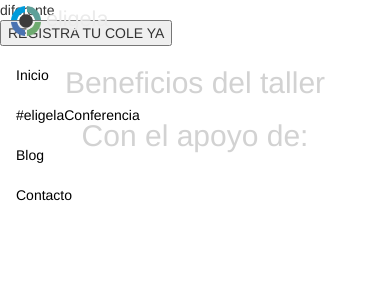
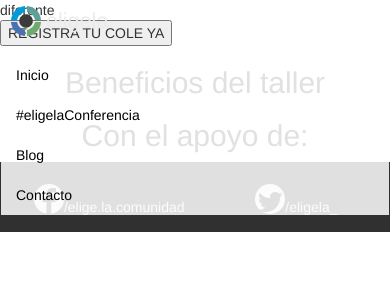
Before and after one commit to SrFuego/eligela, a Django app: template apps/principal/templates/principal/conferencia.html in a window 390 px wide, after a click on "Toggle navigation". Shown: the top 300 px of the page. Run offline with Django 3.2, Linux system fonts and the light colour scheme; the template is opened without the code that fills it, so the values that code supplies are empty; parts of the project's set-up code (start-up, migrations or seed data) failed here and were passed over; some libraries are stand-ins or nearby versions.

Commit message:
index completo responsive, listo para empezar conferencia

```diff
--- a/apps/principal/static/principal/css/estilos.css
+++ b/apps/principal/static/principal/css/estilos.css
@@ -39,7 +39,7 @@ header .navbar .navbar-toggle .icon-bar{
   background-color: #fff;
 }
 header .navbar .navbar-nav{
-  background-color: rgba(255, 255, 255, 0.78);
+  background-color: rgba(255, 255, 255, 0.85);
 }
 header .navbar .navbar-nav > li a{
   color: #000;
@@ -84,32 +85,8 @@ header .navbar .navbar-nav > li a{
   float: left;
 }
 #logo > p {
-  margin: 13px auto auto 35px;
-}/*
-header {
-  background-image: url("../img/background.jpg");
-  background-size: 100%;
-  height: 182px;
+  margin: 15px auto auto 35px;
 }
-header > p {
-  clear: left;
-  font-size: 0.9em;
-  margin: 2% 0 0 3%;
-  text-align: left;
-  font-weight: bold;
-  color: #fff;
-  width: 50%;
-  overflow: hidden;
-}
-header > button {
-  font-size: 0.8em;
-  color: #fff;
-  background-color: #009acf;
-  margin: 4% 0 0 7%;
-  font-weight: bold;
-  border-radius: 7px;
-  overflow: hidden;
-}*/
 h2 {
   text-align: center;
 }
--- a/apps/principal/templates/principal/base.html
+++ b/apps/principal/templates/principal/base.html
@@ -45,7 +45,12 @@
     {% block encabezado %}{% endblock %}
     </header>
     {% block cuerpo %}{% endblock %}
-    {% block pie-de-pagina %}{% endblock %}
+    <footer>
+      <div class="row">
+        <a href="#" class="col-xs-6"><i class="fa fa-facebook fa-2x red-social-circulo"></i>/elige.la.comunidad</a>
+        <a href="#" class="col-xs-6"><i class="fa fa-twitter fa-2x red-social-circulo"></i>/eligela_</a>
+      </div>
+    </footer>
     <script src="{% static 'principal/js/jquery.js' %}"></script>
     <script src="{% static 'principal/js/bootstrap.js' %}"></script>
   </body>
--- a/apps/principal/templates/principal/conferencia.html
+++ b/apps/principal/templates/principal/conferencia.html
@@ -1,6 +1,4 @@
 {% extends 'principal/base.html' %}
-
-{# Lineas jodidas: ninguna #}
 
 {% comment %}
   Desarrollado por: Sr. Fuego
```
Also changed, not shown: other parts of apps/principal/static/principal/css/estilos.css (+47 -1 lines), apps/principal/templates/principal/index.html (+8 -13 lines).
